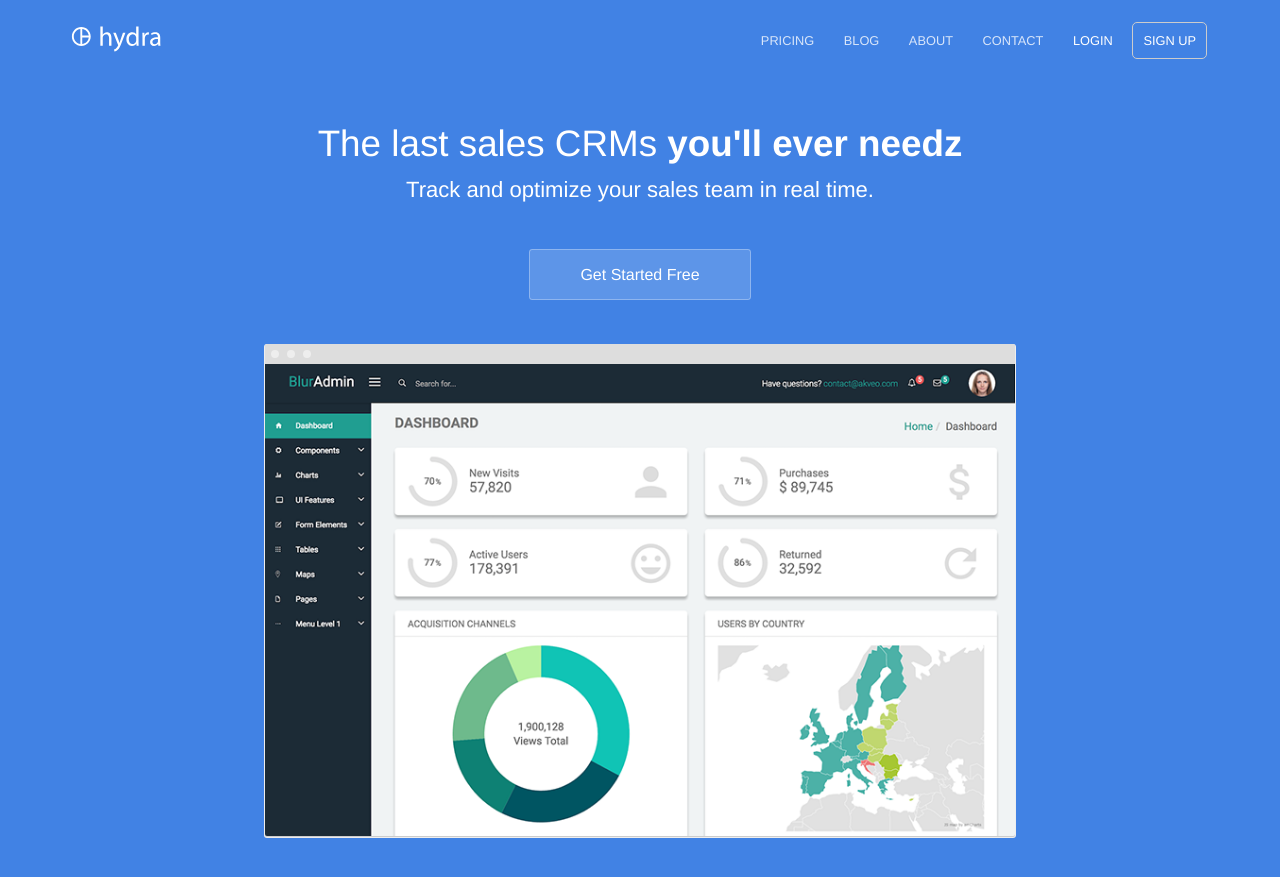
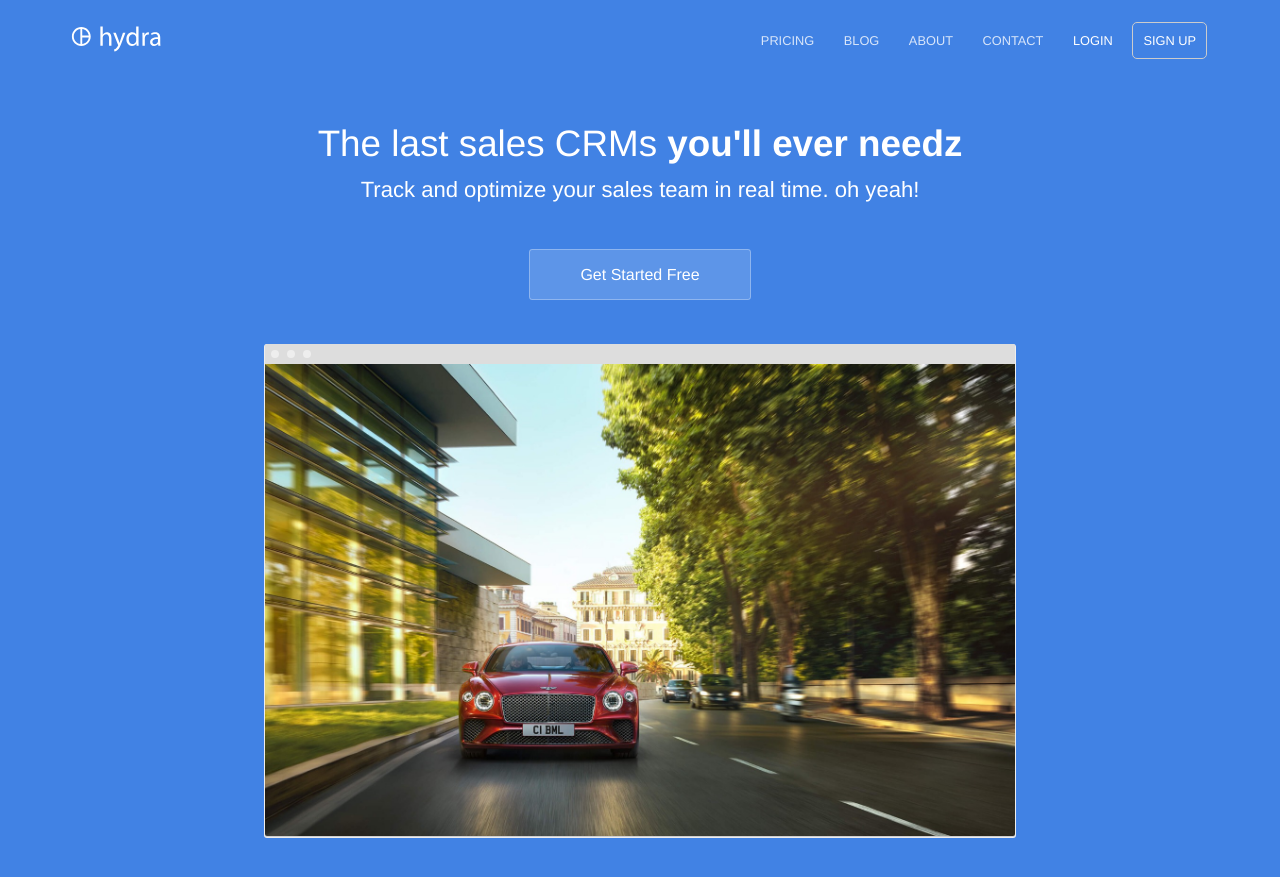
Before and after one commit to mortenhoffmanndoff/mortenhoffmanndoff.github.io, a Jekyll site: the page built from index.html, in a window 1280 px wide and 900 px high. Shown: the top 877 px of the window. Built offline with Jekyll 4.4.1, drawn with Linux system fonts in a browser that asks for light colours.

Commit message:
Updated 3 files via CloudCannon

```diff
--- a/index.html
+++ b/index.html
@@ -9,11 +9,11 @@ description: Track and optimize your sales team in real time
 			The last sales CRMs&nbsp;<strong>you'll ever needz</strong>
 		</h1>
 		<p class="subtext editable">
-			Track and optimize your sales team in real time.
+			Track and optimize your sales team in real time. oh yeah!
 		</p>
 		<div class="cta button alt"><a href="{{ site.baseurl }}/sign-up/">Get Started Free</a></div>
 		<div>
-			<img src="/images/dashboard.png" alt="Screenshot" class="screenshot editable" />
+			<img alt="Screenshot" class="screenshot editable" src="/uploads/bentley.jpg" width="794" srcset="/uploads/bentley.jpg 794w, /uploads/bentley@2x.jpg 1588w" />
 		</div>
 	</div>
 </section>
```
Also changed, not shown: uploads/bentley.jpg (added), uploads/bentley@2x.jpg (added).
